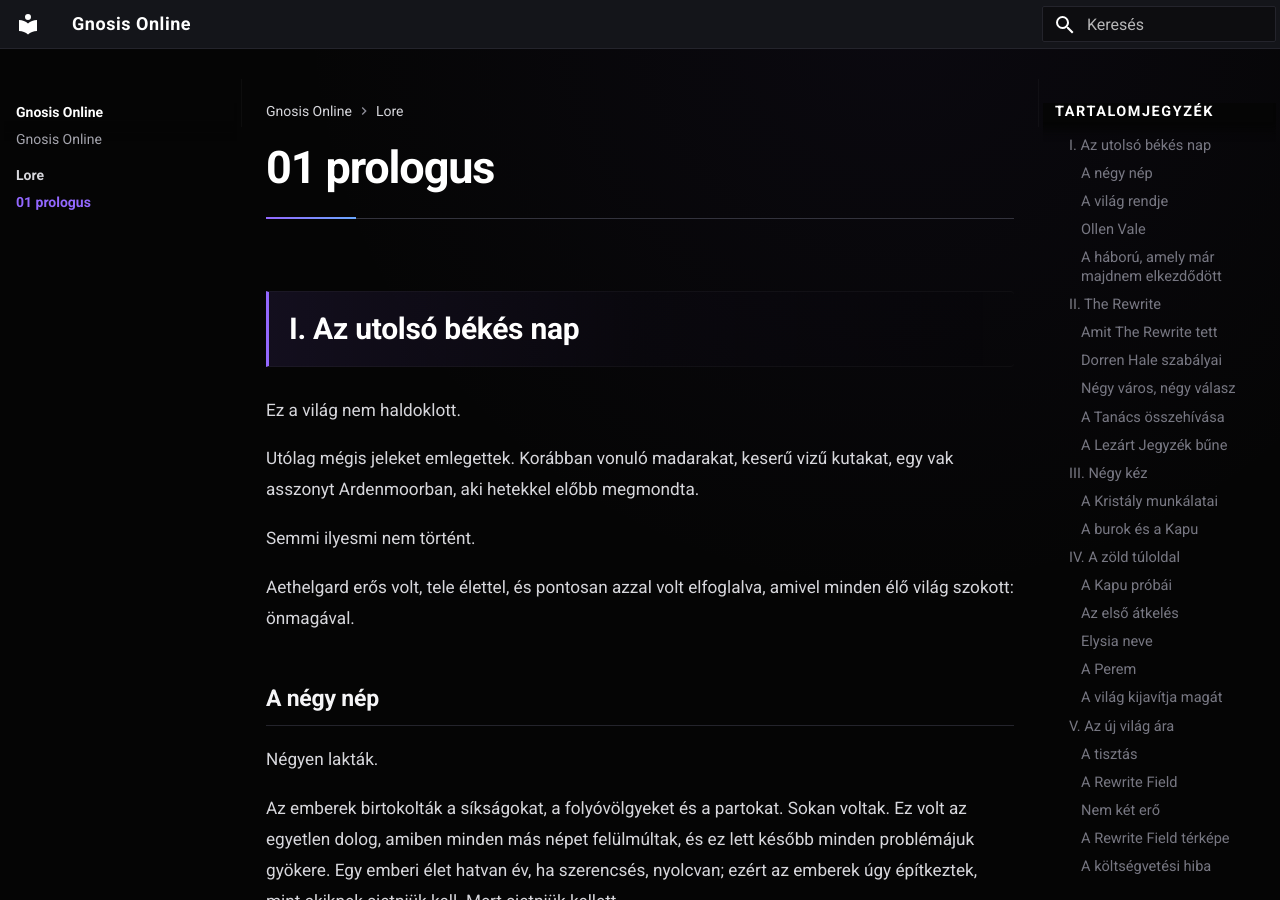
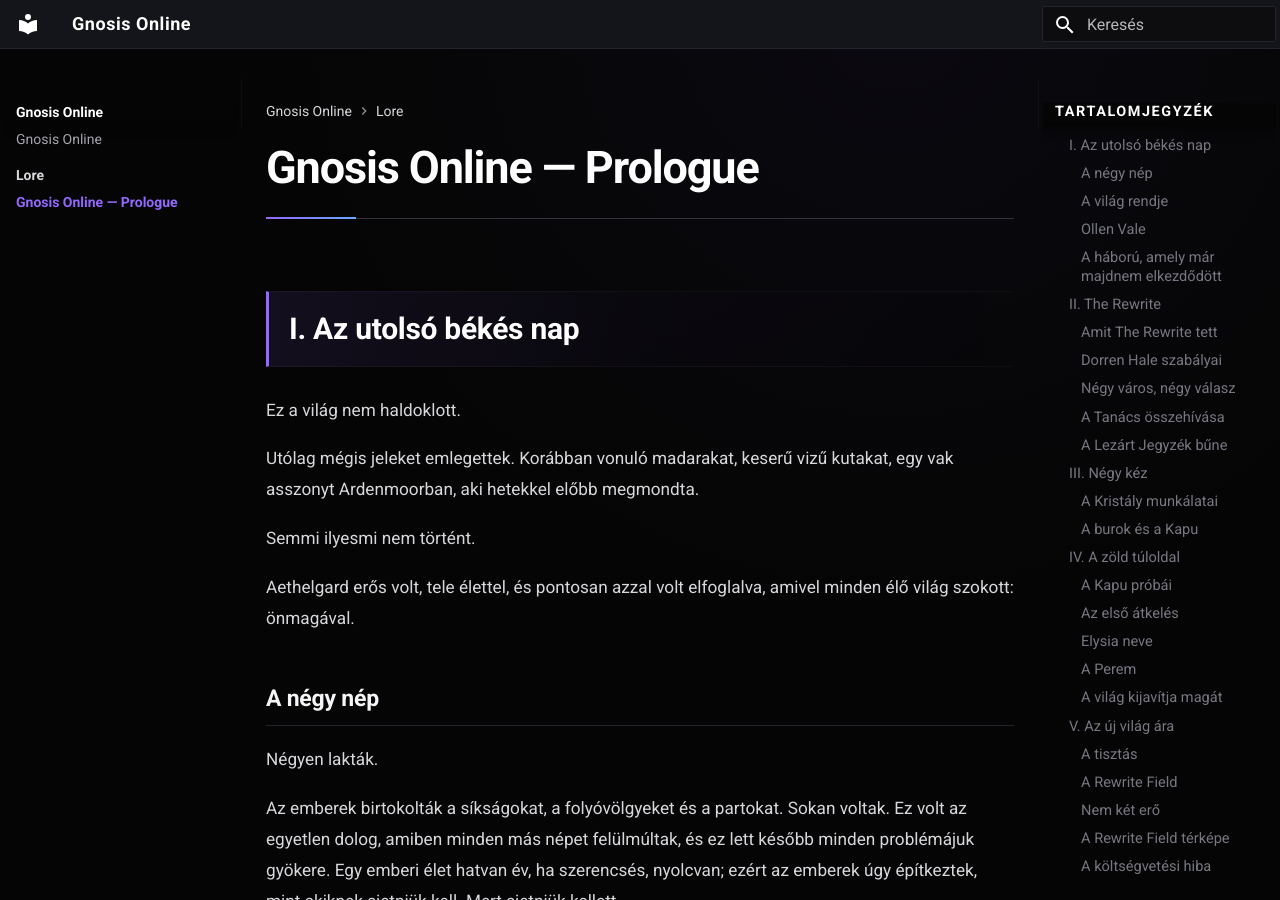
Before and after one commit to lyon1255/gnosis-online-docs, an MkDocs documentation site: the page built from docs/lore/01-prologus.md, in a window 1280 px wide and 900 px high. Built offline with MkDocs 1.6.1 and Material for MkDocs 9.7.7, drawn with Linux system fonts in a browser that asks for light colours.

Commit message:
Update 01-prologus.md

```diff
--- a/docs/lore/01-prologus.md
+++ b/docs/lore/01-prologus.md
@@ -1,3 +1,5 @@
+# Gnosis Online — Prologue
+
 ## I. Az utolsó békés nap
 
 Ez a világ nem haldoklott.
```
